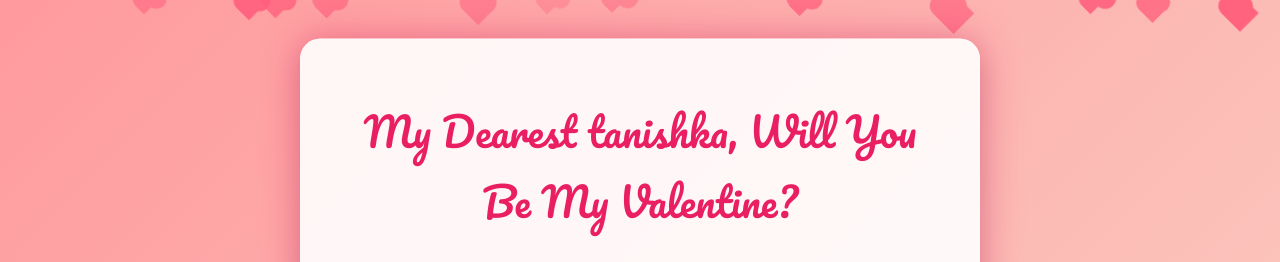
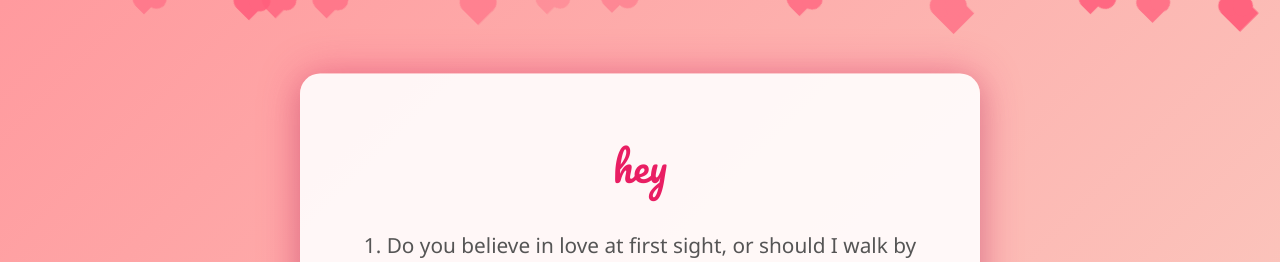
Before and after one commit to devkrishna2005/dev, a plain HTML site: page index.html in a window 1280 px wide. Shown: the top 262 px of the page. Drawn offline with Linux system fonts and the light colour scheme.

Commit message:
Update index.html

```diff
--- a/index.html
+++ b/index.html
@@ -9,7 +9,7 @@
 <body>
   <div id="heart-container"></div>
   <div class="container">
-    <h1>My Dearest tanishka, Will You Be My Valentine?</h1>
+    <h1> hey </h1>
 
     <div class="question-card">
       <p>1. Do you believe in love at first sight, or should I walk by again?</p>
```
